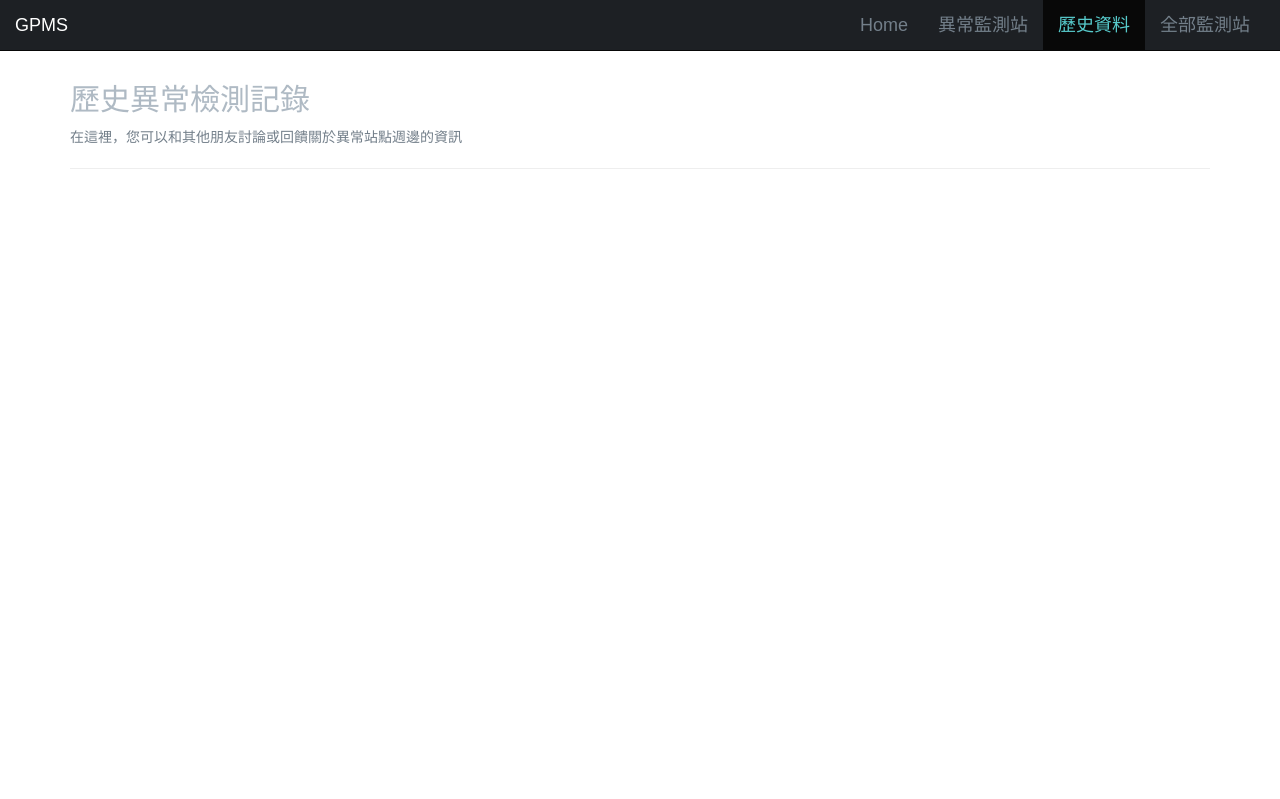
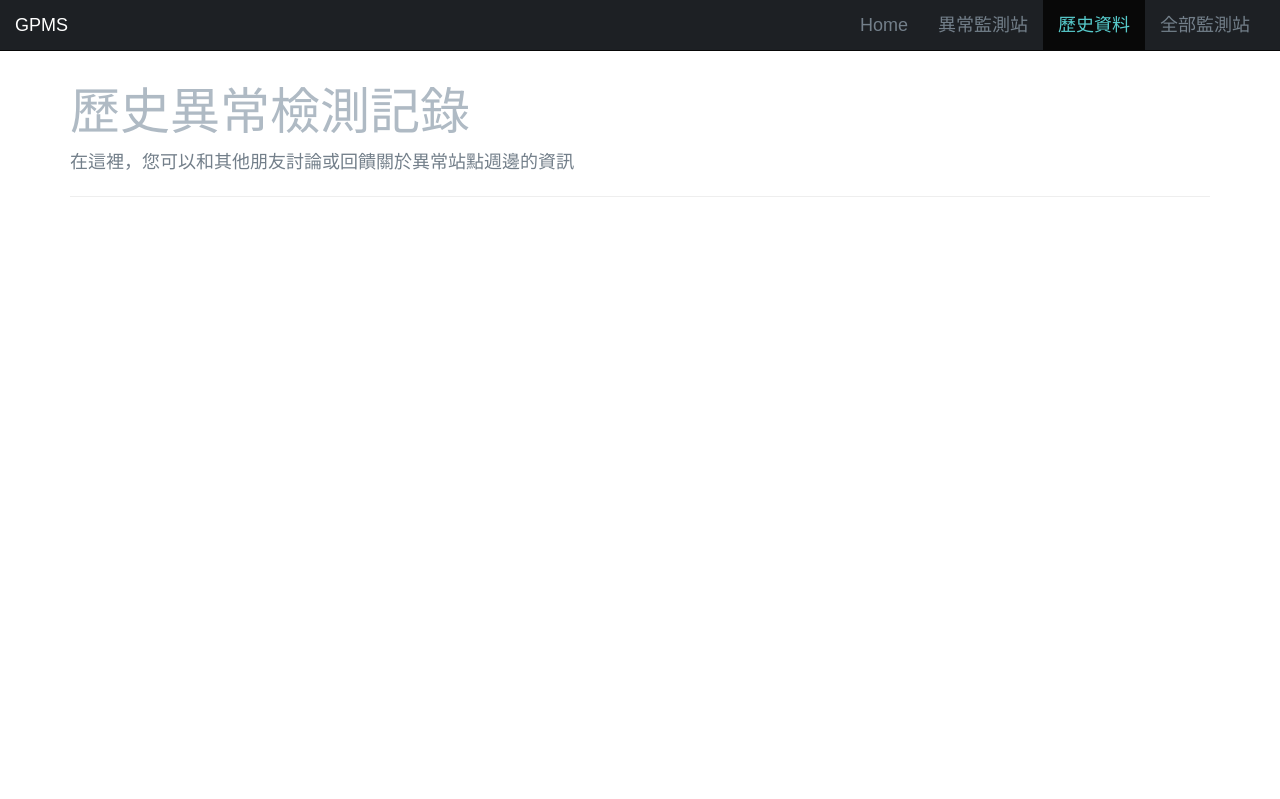
Before and after one commit to maydayXi/GPMS, a Django app: template templates/history.html in a window 1280 px wide. Shown: the top 799 px of the page. Run offline with Django 3.2, Linux system fonts and the light colour scheme; the template is opened without the code that fills it, so the values that code supplies are empty; some libraries are stand-ins or nearby versions; some web fonts are replaced.

Commit message:
change font-family

```diff
--- a/static/css/history.css
+++ b/static/css/history.css
@@ -547,6 +547,24 @@ a:focus, a:hover {
   max-width: 300px;
 }
 
+.ttable td{
+  font-family: "cwTeXYen", sans-serif;
+  text-align: center;
+}
+
+.ttable tr{
+  font-family: "cwTeXYen", sans-serif;
+  text-align: center;
+}
+
+.fontabc h2{
+  font-family: "cwTeXYen", sans-serif;
+}
+
+.fontabc p{
+  font-family: "cwTeXYen", sans-serif;
+}
+
 /*=================================================================
   About us section
 ==================================================================*/
--- a/templates/history.html
+++ b/templates/history.html
@@ -95,10 +95,10 @@
   End Fixed Navigation
   ==================================== -->
 
-  <div class="container" style="padding-top: 65px; min-height: 100vh;">
+  <div class="container fontabc" style="padding-top: 65px; min-height: 100vh; ">
 
-    <h2>歷史異常檢測記錄</h2>
-    <p>在這裡，您可以和其他朋友討論或回饋關於異常站點週邊的資訊</p>
+    <h2 style="font-size: 50px;">歷史異常檢測記錄</h2>
+    <p style="font-size: 18px;">在這裡，您可以和其他朋友討論或回饋關於異常站點週邊的資訊</p>
 
     <hr>
     <div class="container">
@@ -116,7 +116,7 @@
           <div id="P{{forloop.counter0}}" class="panel-collapse collapse">
             <div class="panel-body">
               <div class="col-md-6">
-                <table class="table table-bordered">
+                <table class="table table-bordered ttable">
                   <tbody>
                     <tr class="info">
                       <td>時間</td>
```
